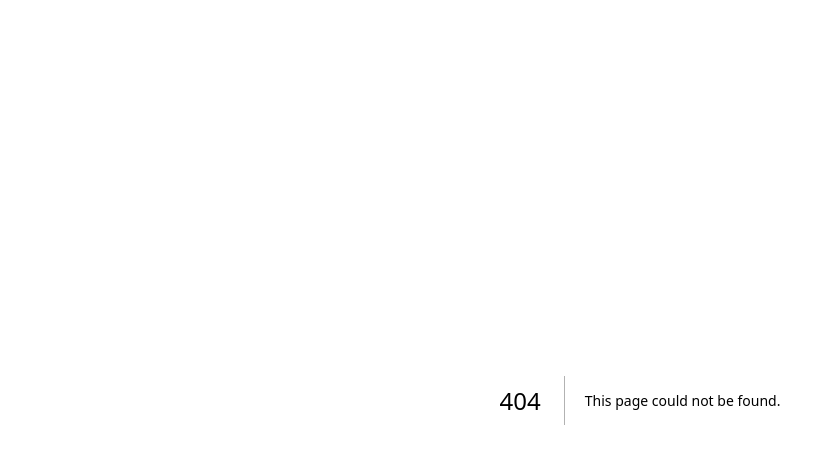
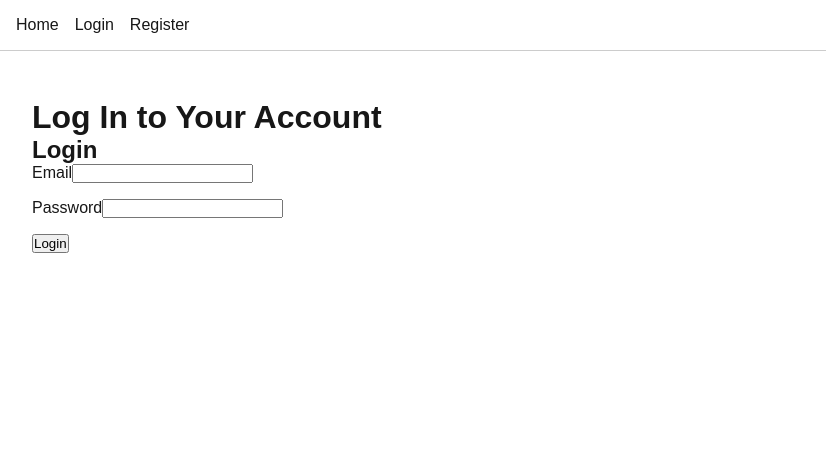
Before and after one commit to youguan88/social-media-clone-web, a Next.js app: page /login in a window 1280 px wide. Before the commit this address had no page. Shown: the top 464 px of the page, without its empty margins (0-826 px from the left). Built offline with nearby package versions, Linux system fonts and the light colour scheme.

Commit message:
feat: implement user registration and login flow

```diff
--- a/package.json
+++ b/package.json
@@ -11,7 +11,8 @@
   "dependencies": {
     "next": "15.5.2",
     "react": "19.1.0",
-    "react-dom": "19.1.0"
+    "react-dom": "19.1.0",
+    "zustand": "^5.0.8"
   },
   "devDependencies": {
     "@next/eslint-plugin-next": "^15.5.3",
--- a/src/app/layout.tsx
+++ b/src/app/layout.tsx
@@ -1,6 +1,7 @@
 import type { Metadata } from 'next';
 import { Geist, Geist_Mono } from 'next/font/google';
 import './globals.css';
+import NavBar from '@/components/NavBar';
 
 const geistSans = Geist({
   variable: '--font-geist-sans',
@@ -25,6 +26,7 @@ export default function RootLayout({
   return (
     <html lang="en">
       <body className={`${geistSans.variable} ${geistMono.variable}`}>
+        <NavBar />
         {children}
       </body>
     </html>
--- /dev/null
+++ b/src/app/login/page.tsx
@@ -0,0 +1,10 @@
+import LoginForm from '@/components/LoginForm';
+
+export default function LoginPage() {
+  return (
+    <main style={{ padding: '2rem' }}>
+      <h1>Log In to Your Account</h1>
+      <LoginForm />
+    </main>
+  );
+}
--- /dev/null
+++ b/src/components/LoginForm.tsx
@@ -0,0 +1,68 @@
+'use client';
+import { useState } from 'react';
+import { useAuthStore } from '@/store/auth.store';
+import { useRouter } from 'next/navigation';
+
+export default function LoginForm() {
+  const [email, setEmail] = useState('');
+  const [password, setPassword] = useState('');
+  const [error, setError] = useState<string | null>(null);
+  const setToken = useAuthStore((state) => state.setToken);
+  const router = useRouter();
+
+  const handleSubmit = async (event: React.FormEvent) => {
+    event.preventDefault();
+    setError(null);
+    try {
+      const response = await fetch(
+        `${process.env.NEXT_PUBLIC_API_URL}/users/login`,
+        {
+          method: 'POST',
+          headers: { 'Content-Type': 'application/json' },
+          body: JSON.stringify({ email, password }),
+        },
+      );
+      if (!response.ok) {
+        const errorData = await response.json();
+        throw new Error(errorData.message || 'Login failed');
+      }
+      const data = await response.json();
+      setToken(data.token);
+      router.push('/');
+    } catch (err) {
+      if (err instanceof Error) {
+        setError(err.message);
+      } else {
+        setError('Login Failed');
+      }
+    }
+  };
+
+  return (
+    <form onSubmit={handleSubmit}>
+      <h2>Login</h2>
+      <div style={{ marginBottom: '1rem' }}>
+        <label htmlFor="email">Email</label>
+        <input
+          type="email"
+          id="email"
+          value={email}
+          onChange={(e) => setEmail(e.target.value)}
+          required
+        />
+      </div>
+      <div style={{ marginBottom: '1rem' }}>
+        <label htmlFor="password">Password</label>
+        <input
+          type="password"
+          id="password"
+          value={password}
+          onChange={(e) => setPassword(e.target.value)}
+          required
+        />
+      </div>
+      {error && <p style={{ color: 'red' }}>{error}</p>}
+      <button type="submit">Login</button>
+    </form>
+  );
+}
--- /dev/null
+++ b/src/components/NavBar.tsx
@@ -0,0 +1,37 @@
+'use client';
+
+import Link from 'next/link';
+import { useAuthStore } from '@/store/auth.store';
+import { useRouter } from 'next/navigation';
+
+export default function NavBar() {
+  const { token, setToken } = useAuthStore();
+  const router = useRouter();
+  const handleLogout = () => {
+    setToken(null);
+    router.push('/login');
+  };
+  return (
+    <nav
+      style={{
+        padding: '1rem',
+        borderBottom: '1px solid #ccc',
+        marginBottom: '1rem',
+      }}
+    >
+      <Link href="/" style={{ marginRight: '1rem' }}>
+        Home
+      </Link>
+      {token ? (
+        <button onClick={handleLogout}>Logout</button>
+      ) : (
+        <>
+          <Link href="/login" style={{ marginRight: '1rem' }}>
+            Login
+          </Link>
+          <Link href="/register">Register</Link>
+        </>
+      )}
+    </nav>
+  );
+}
--- a/src/components/PostFeed.tsx
+++ b/src/components/PostFeed.tsx
@@ -2,7 +2,8 @@ import PostCard from './PostCard';
 import { Post } from '@/types';
 
 async function getPosts(): Promise<Post[]> {
-  const res = await fetch('http://localhost:3000/api/posts', {
+  const apiUrl = process.env.NEXT_PUBLIC_API_URL;
+  const res = await fetch(`${apiUrl}/posts`, {
     cache: 'no-store',
   });
   if (!res.ok) {
--- /dev/null
+++ b/src/store/auth.store.ts
@@ -0,0 +1,11 @@
+import { create } from 'zustand';
+
+interface AuthState {
+  token: string | null;
+  setToken: (token: string | null) => void;
+}
+
+export const useAuthStore = create<AuthState>((set) => ({
+  token: null,
+  setToken: (token) => set({ token: token }),
+}));
--- /dev/null
+++ b/types.d.ts
@@ -0,0 +1,5 @@
+declare namespace NodeJS {
+  interface ProcessEnv {
+    NEXT_PUBLIC_API_URL: string;
+  }
+}
```
Also changed, not shown: src/app/register/page.tsx (added, +10 -0 lines), src/components/RegisterForm.tsx (added, +67 -0 lines), 1 other file (tests, documents, lock files or other folders).
